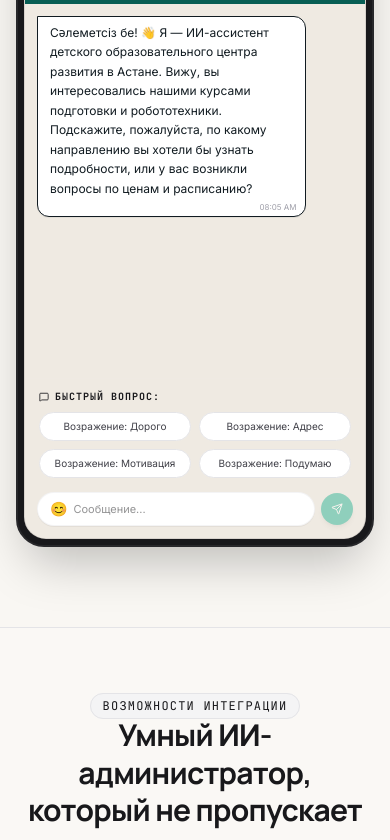
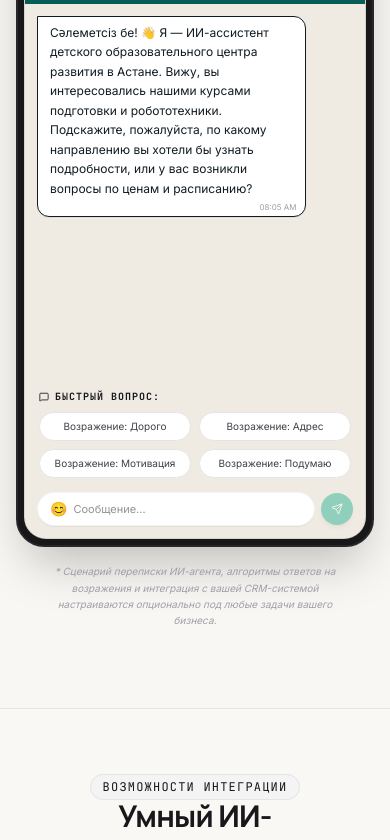
Before and after one commit to davaryayev-ai/Site-inst, a React (Vite) app: page / in a window 390 px wide. Shown: the part 5996-6836 px from the top of the page. Built offline with nearby package versions, Linux system fonts and the light colour scheme.

Commit message:
Add customizable prompt and CRM integration footnote under the phone simulator

```diff
--- a/src/components/AIAgentChat.tsx
+++ b/src/components/AIAgentChat.tsx
@@ -433,7 +433,7 @@ export default function AIAgentChat() {
       </div>
 
       {/* 2. Interactive Chat Terminal Mockup (8 Columns) - Styled as a premium smartphone with WhatsApp */}
-      <div className="lg:col-span-8 flex justify-center items-center w-full py-4">
+      <div className="lg:col-span-8 flex flex-col items-center justify-center w-full py-4 gap-4">
         <div className="w-full max-w-[360px] h-[640px] bg-zinc-900 p-1.5 rounded-[28px] shadow-2xl border-2 border-zinc-800 flex flex-col relative shrink-0">
 
           {/* Phone Notch & Speaker */}
@@ -600,6 +600,9 @@ export default function AIAgentChat() {
 
           </div>
         </div>
+        <p className="text-[10px] text-zinc-400 font-sans italic text-center max-w-[320px] leading-relaxed select-none">
+          * Сценарий переписки ИИ-агента, алгоритмы ответов на возражения и интеграция с вашей CRM-системой настраиваются опционально под любые задачи вашего бизнеса.
+        </p>
       </div>
     </div>
   );
```
